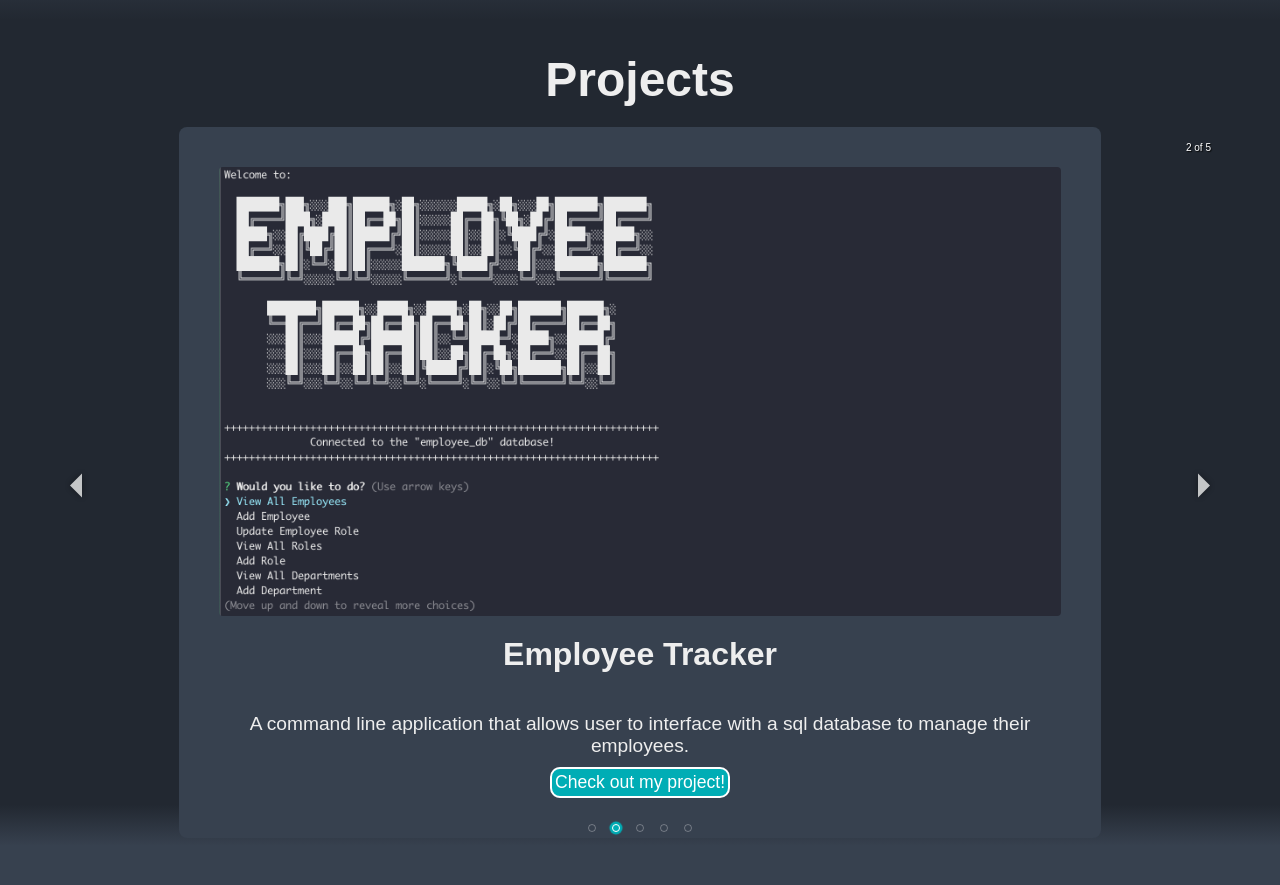
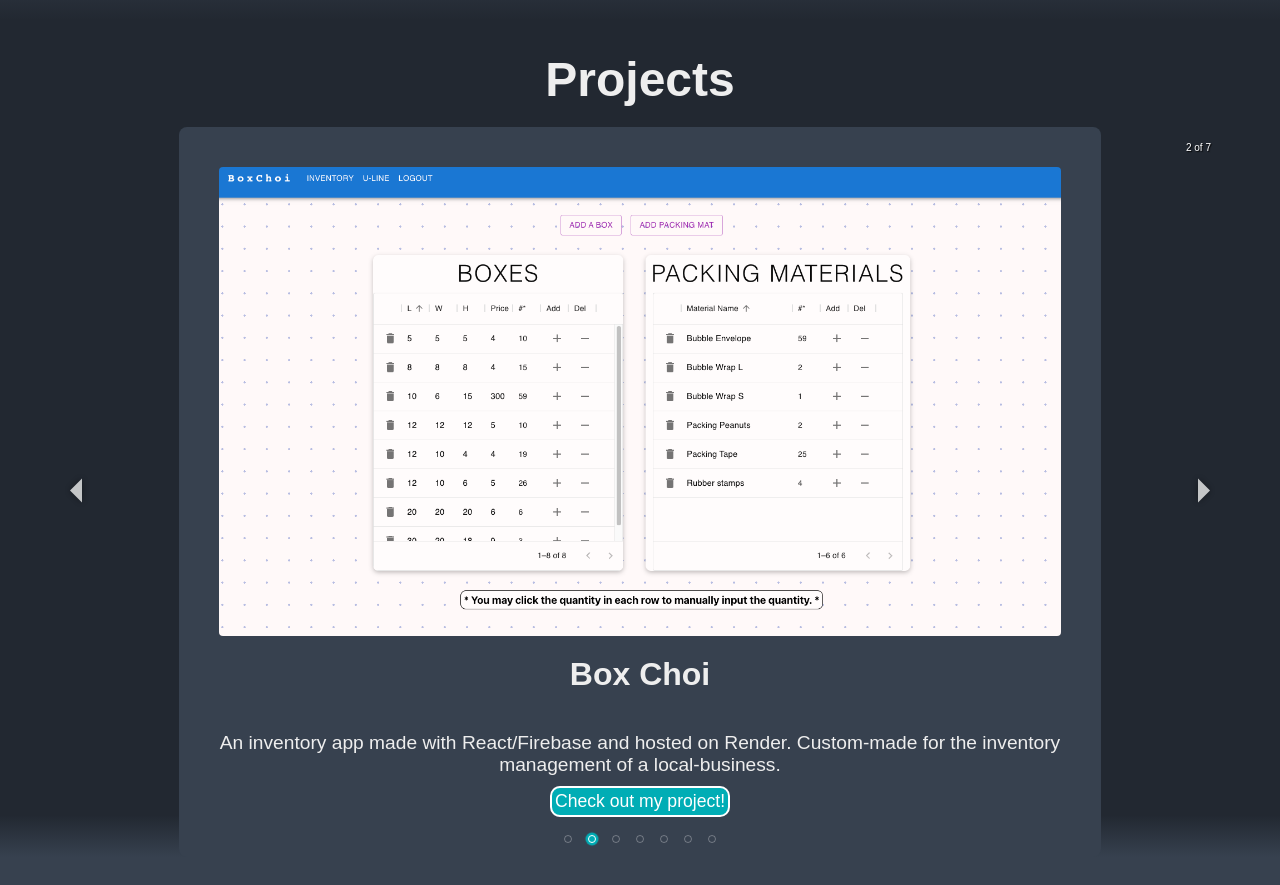
Before and after one commit to WhaleAnchor/AC-React-Portfolio, a React (Create React App) app: page / in a window 1280 px wide. Shown: the part 1580-2465 px from the top of the page. Built offline with nearby package versions, Linux system fonts and the light colour scheme.

Commit message:
added new projects

```diff
--- a/src/components/Projects.js
+++ b/src/components/Projects.js
@@ -11,6 +11,8 @@
 import weatherDashboard from "../assets/weatherDashboard.png"
 import textEditor from "../assets/textEditor.png"
 import teamProfileMaker from "../assets/teamProfileMaker.png"
+import boxChoi from "../assets/boxchoi.png"
+import codingQuiz from "../assets/codingquiz.png"
 
 const ProjectsContainer = styled.div`
   display: flex;
@@ -169,23 +171,30 @@
 
 const Projects = () => {
   const projects = [
+
+    {
+      title: 'Weather Dashboard',
+      image: `${weatherDashboard}`,
+      description: 'A fun website that allows users to bring up the weather for the day and for the next five days for the city of their choice!',
+      link: 'https://github.com/WhaleAnchor/weather-dashboard',
+    },
+    {
+      title: 'Box Choi',
+      image: `${boxChoi}`,
+      description: 'An inventory app made with React/Firebase and hosted on Render. Custom-made for the inventory management of a local-business.',
+      link: 'https://github.com/WhaleAnchor/Box-Choi',
+    },
     {
       title: 'Tech Blog',
       image: `${techBlog}`,
-        description: 'The Tech Blog website is a place where users can come and talk about any topics they like!',
+      description: 'The-Tech-Blog website is a place where users can come and talk about any topics they like!',
       link: 'https://github.com/WhaleAnchor/Tech-Blog',
     },
     {
       title: 'Employee Tracker',
       image: `${employeeTracker}`,
-        description: 'A command line application that allows user to interface with a sql database to manage their employees.',
+      description: 'A command line application (CLI) that allows user to interface with a sql database to manage their employees.',
       link: 'https://github.com/WhaleAnchor/Employee_Tracker',
-      },
-      {
-        title: 'Weather Dashboard',
-        image: `${weatherDashboard}`,
-        description: 'A website that allows users to bring up the weather for the day and for the next five days for the city of their choice!',
-        link: 'https://github.com/WhaleAnchor/weather-dashboard',
     },
     {
       title: 'Text Editor',
@@ -198,6 +207,12 @@
       image: `${teamProfileMaker}`,
       description: 'A command line application that generates a page of employee information with user inputted data.',
       link: 'https://github.com/WhaleAnchor/Team-Profile-Maker',
+    },
+    {
+      title: 'Coding Quiz',
+      image: `${codingQuiz}`,
+      description: 'A web-based quiz where users can test their knowledge on basic coding principles. Features a timer and a highscore. Deployed on Github Pages.',
+      link: 'https://github.com/WhaleAnchor/Coding_Quiz_Challenge',
     },
   ];
 
```
Lines whose indentation alone changed are shown as unchanged.
